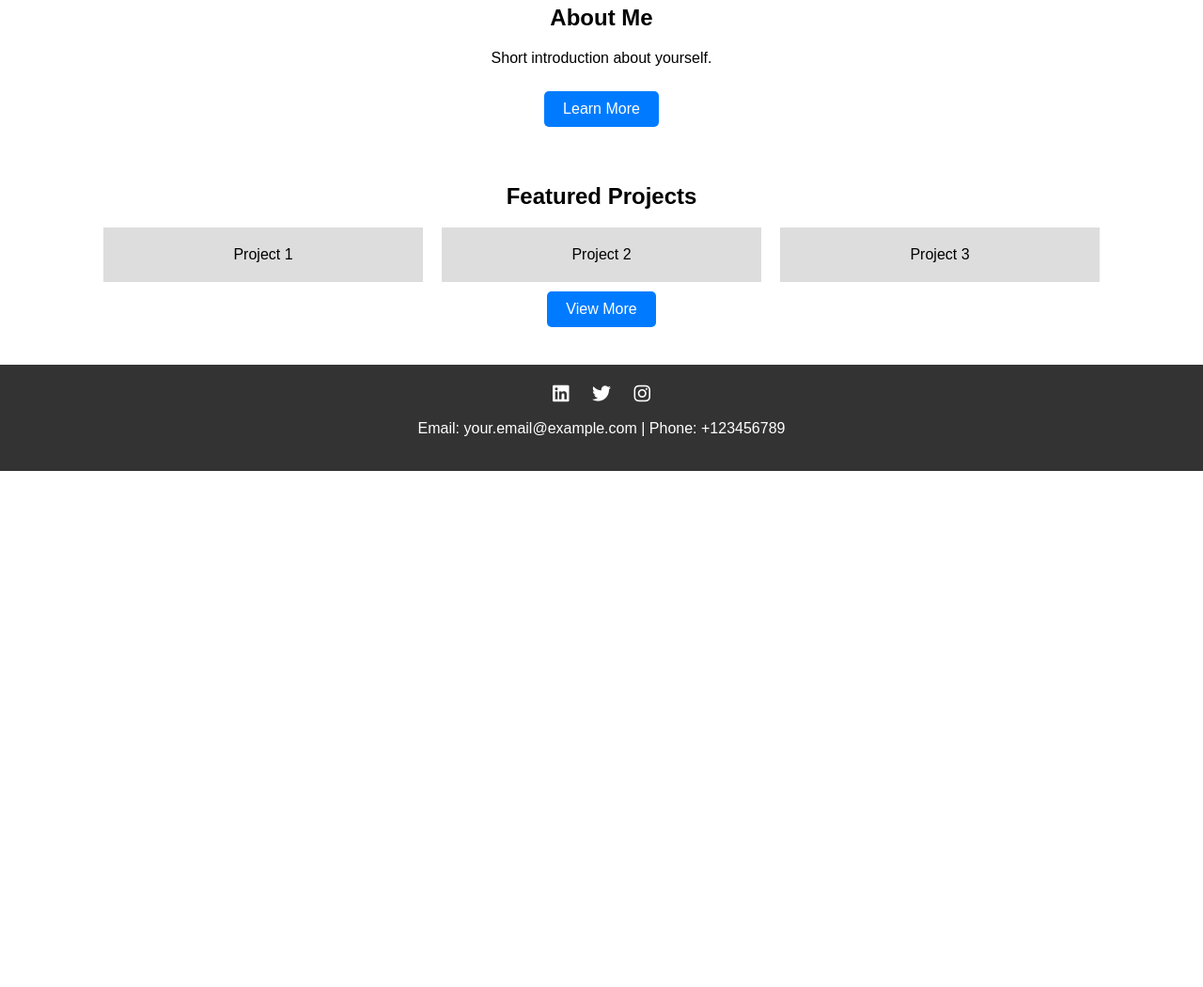
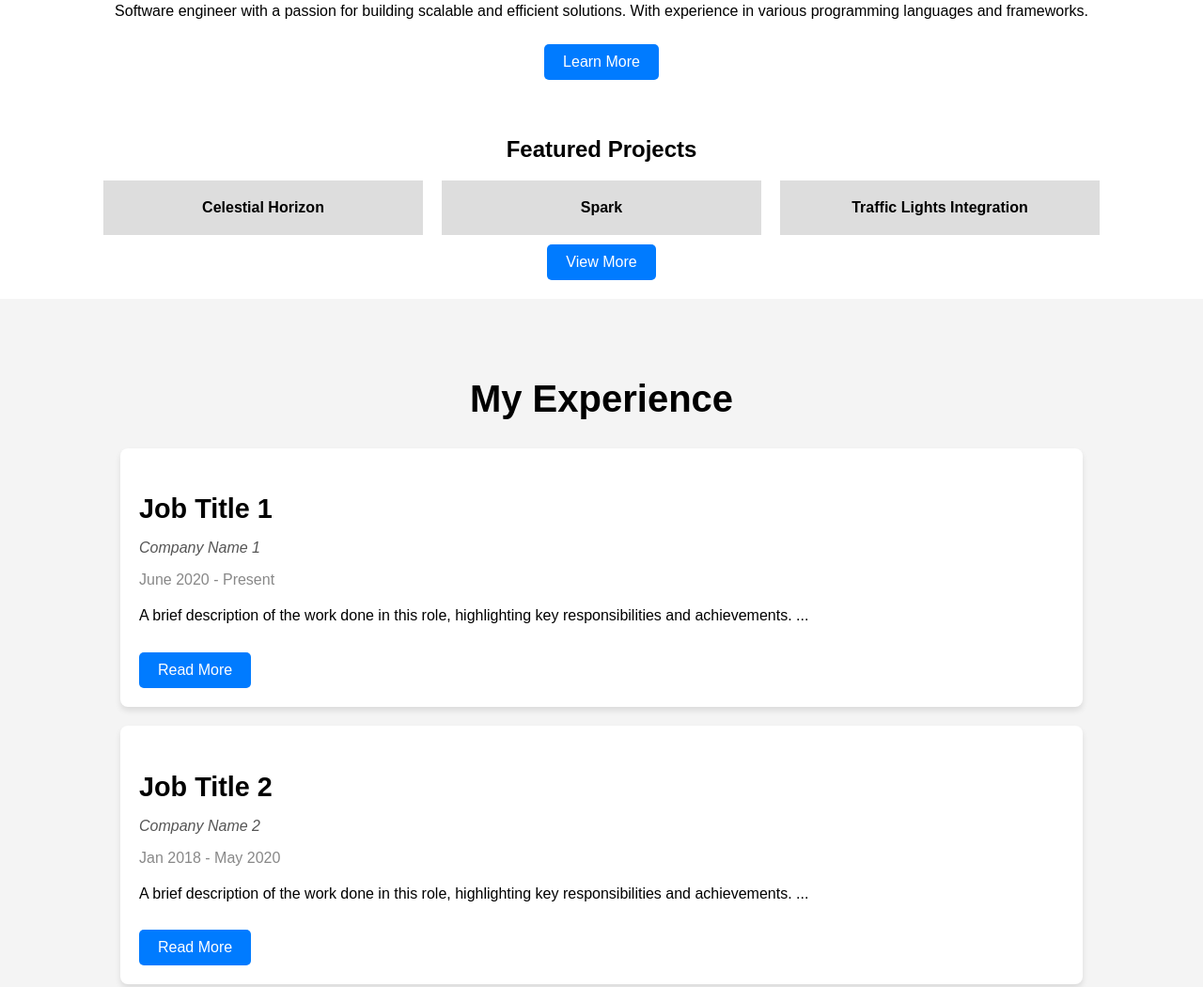
Before and after one commit to AJUNADOREEN/portfolio, a plain HTML site: page index.html in a window 1280 px wide. Shown: the part 419-1469 px from the top of the page at 94% size. Before the commit the page ends 920 px from the top, so only its background shows below. Drawn offline with Linux system fonts and the light colour scheme.

Commit message:
Updated portfolio

```diff
--- a/index.html
+++ b/index.html
@@ -12,36 +12,64 @@
     <header>
         <nav>
             <img src="dorrrr.jpeg" alt="Logo" class="logo">
-            <ul>
-                <li><a href="#home">Home</a></li>
-                <li><a href="#projects">Projects</a></li>
-                <li><a href="#experience">Experiences</a></li>
-                <li><a href="#about">About</a></li>
-            </ul>
-        </nav>
     </header>
 
     <section id="home" class="hero">
         <h1>Welcome to My Portfolio</h1>
-        <p>I am [Your Name], a [Your Profession]</p>
+        <p>Discover my projects, skills and experiences.</p>
         <a href="#projects" class="btn">View My Work</a>
     </section>
 
     <section id="about" class="about">
         <h2>About Me</h2>
-        <p>Short introduction about yourself.</p>
+        <p>Software engineer with a passion for building scalable and efficient solutions. With experience in various programming languages and frameworks.</p>
         <a href="#more-about" class="btn">Learn More</a>
     </section>
 
     <section id="projects" class="projects">
         <h2>Featured Projects</h2>
         <div class="project-list">
-            <div class="project-item">Project 1</div>
-            <div class="project-item">Project 2</div>
-            <div class="project-item">Project 3</div>
+            <div class="project-item">Celestial Horizon</div>
+            <div class="project-item">Spark</div>
+            <div class="project-item">Traffic Lights Integration</div>
         </div>
         <a href="#all-projects" class="btn">View More</a>
     </section>
+
+    <!-- Experience Section -->
+<section id="experience">
+    <div class="container">
+      <h2>My Experience</h2>
+      <div class="experience-item">
+        <h3>Job Title 1</h3>
+        <p class="company-name">Company Name 1</p>
+        <p class="duration">June 2020 - Present</p>
+        <p class="description">
+          A brief description of the work done in this role, highlighting key responsibilities and achievements.
+          <span class="dots">...</span>
+          <span class="more">
+            This part contains more details about your achievements and responsibilities that you want to reveal after clicking the "Read More" button.
+          </span>
+        </p>
+        <button class="read-more-btn" onclick="toggleReadMore(this)">Read More</button>
+      </div>
+      <div class="experience-item">
+        <h3>Job Title 2</h3>
+        <p class="company-name">Company Name 2</p>
+        <p class="duration">Jan 2018 - May 2020</p>
+        <p class="description">
+          A brief description of the work done in this role, highlighting key responsibilities and achievements.
+          <span class="dots">...</span>
+          <span class="more">
+            This part contains more details about your achievements and responsibilities that you want to reveal after clicking the "Read More" button.
+          </span>
+        </p>
+        <button class="read-more-btn" onclick="toggleReadMore(this)">Read More</button>
+      </div>
+      <!-- Add more experience items as needed -->
+    </div>
+  </section>
+<script src="script.js"></script>
 
     <footer>
         <div class="social-links">
--- /dev/null
+++ b/script.js
@@ -0,0 +1,15 @@
+
+  function toggleReadMore(button) {
+    const moreText = button.previousElementSibling.querySelector(".more");
+    const dots = button.previousElementSibling.querySelector(".dots");
+
+    if (moreText.style.display === "none") {
+      moreText.style.display = "inline";
+      dots.style.display = "none";
+      button.innerHTML = "Read Less";
+    } else {
+      moreText.style.display = "none";
+      dots.style.display = "inline";
+      button.innerHTML = "Read More";
+    }
+  }
--- a/styles.css
+++ b/styles.css
@@ -5,6 +5,7 @@ body {
     margin: 0;
     padding: 0;
     box-sizing: border-box;
+    background-color: #fff;
 }
 
 header {
@@ -70,6 +71,8 @@ nav ul li a {
     background: #ddd;
     padding: 20px;
     width: 300px;
+    font-size: 1.0rem;
+    font-weight: bold;
 }
 
 footer {
@@ -86,6 +89,74 @@ footer {
     font-size: 20px;
 }
 
+/* Experience Section */
+#experience {
+    background-color: #f4f4f4;
+    padding: 50px 0;
+  }
+
+  #experience .container {
+    width: 80%;
+    margin: 0 auto;
+  }
+
+  #experience h2 {
+    text-align: center;
+    font-size: 2.5em;
+    margin-bottom: 30px;
+  }
+
+  .experience-item {
+    background-color: #fff;
+    margin-bottom: 20px;
+    padding: 20px;
+    border-radius: 8px;
+    box-shadow: 0 4px 6px rgba(0, 0, 0, 0.1);
+  }
+
+  .experience-item h3 {
+    font-size: 1.8em;
+    margin-bottom: 10px;
+  }
+
+  .company-name {
+    font-style: italic;
+    color: #555;
+  }
+
+  .duration {
+    color: #888;
+  }
+
+  .description {
+    margin-top: 10px;
+    font-size: 1em;
+    line-height: 1.6;
+  }
+
+  .dots {
+    display: inline;
+  }
+
+  .more {
+    display: none;
+  }
+
+  .read-more-btn {
+    background-color: #007BFF;
+    color: #fff;
+    border: none;
+    padding: 10px 20px;
+    font-size: 1em;
+    cursor: pointer;
+    border-radius: 5px;
+    margin-top: 10px;
+  }
+
+  .read-more-btn:hover {
+    background-color: #0056b3;
+  }
+
 @media (max-width: 768px) {
     nav ul {
         flex-direction: column;
```
